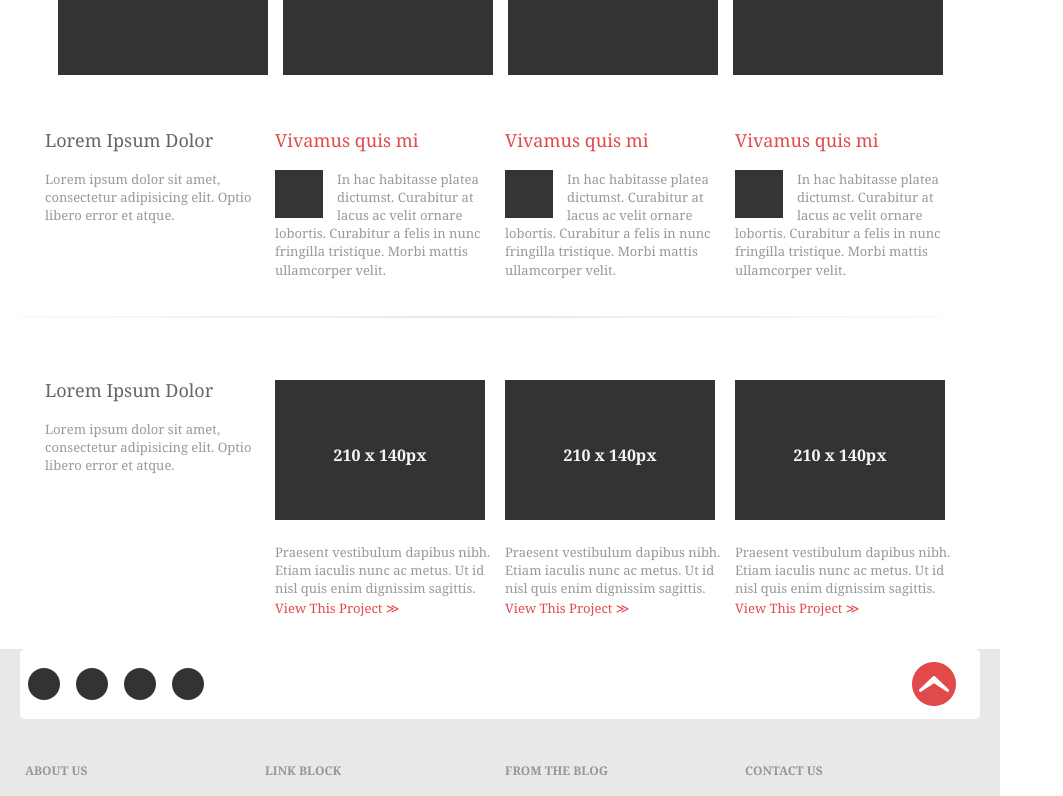
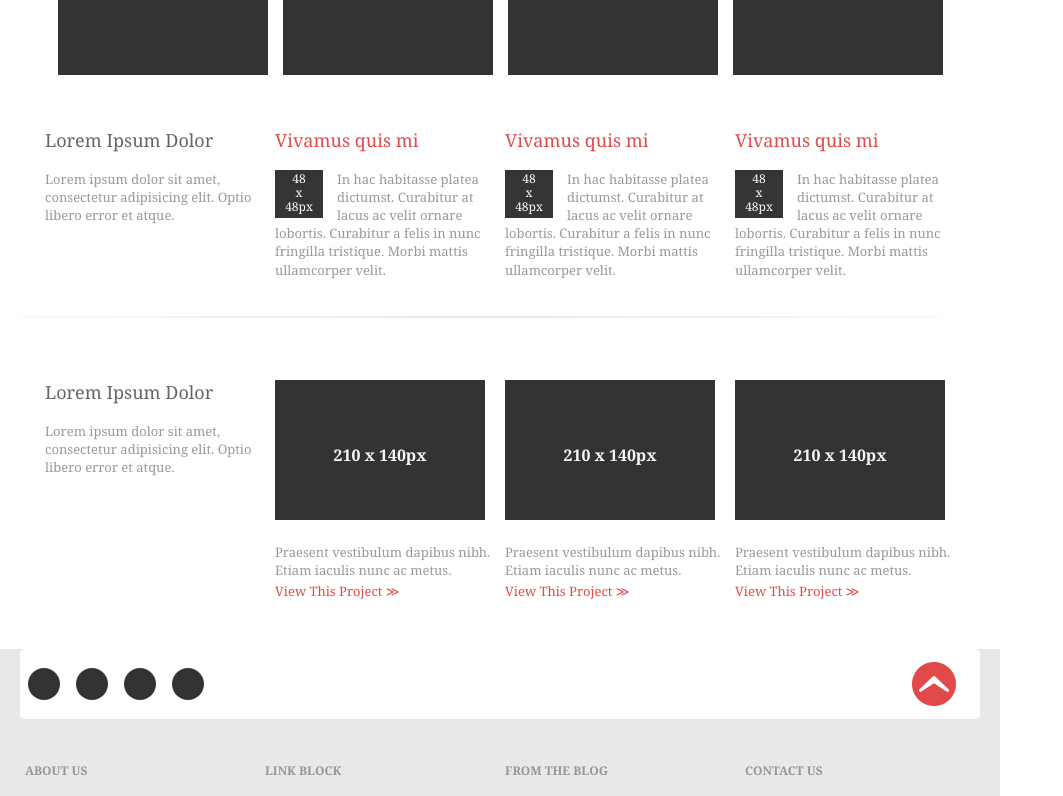
Before and after one commit to KeraSherton/Template-psd-react, a React (Create React App) app: page / in a window 1280 px wide. Shown: the part 480-1276 px from the top of the page, without its empty margins (0-1063 px from the left). Built offline with nearby package versions, Linux system fonts and the light colour scheme.

Commit message:
Refactor: services and latestWork

```diff
--- a/src/components/LatestWork.css
+++ b/src/components/LatestWork.css
@@ -5,6 +5,7 @@
   display: flex;
   justify-content: center;
   margin-top: 50px;
+  font-family: Georgia;
 }
 
 .latestWork-container {
@@ -21,15 +22,13 @@
 
 .latestWork-title {
   color: #666666;
-  font-family: Georgia;
   font-size: 18px;
-  line-height: 21.6px;
   margin-bottom: 18px;
 }
 
 .latestWork-summary {
   color: #999999;
-  font-family: Georgia;
+
   font-size: 13px;
   line-height: 18.2px;
 }
@@ -44,7 +43,6 @@
   height: 140px;
   background-color: #333333;
   color: #f8f8f8;
-  font-family: Georgia;
   font-size: 16px;
   font-weight: bold;
   text-align: center;
@@ -53,13 +51,12 @@
 
 .latestWork-describe {
   color: #999999;
-  font-family: Georgia;
   font-size: 13px;
   margin-top: 23px;
+  line-height: 18.2px;
 }
 
 .latestWork-link {
   color: #e2494b;
-  font-family: Georgia;
   font-size: 13px;
 }
--- a/src/components/LatestWork.js
+++ b/src/components/LatestWork.js
@@ -18,8 +18,7 @@ const LatestWork = () => {
             210 x 140px
           </div>
           <p className="latestWork-describe">
-            Praesent vestibulum dapibus nibh. Etiam iaculis nunc ac metus. Ut id
-            nisl quis enim dignissim sagittis.
+            Praesent vestibulum dapibus nibh. Etiam iaculis nunc ac metus.
           </p>
           <a href="./work" className="latestWork-link">
             View This Project &#8811;
@@ -30,8 +29,7 @@ const LatestWork = () => {
             210 x 140px
           </div>
           <p className="latestWork-describe">
-            Praesent vestibulum dapibus nibh. Etiam iaculis nunc ac metus. Ut id
-            nisl quis enim dignissim sagittis.
+            Praesent vestibulum dapibus nibh. Etiam iaculis nunc ac metus.
           </p>
           <a href="./work" className="latestWork-link">
             View This Project &#8811;
@@ -42,8 +40,7 @@ const LatestWork = () => {
             210 x 140px
           </div>
           <p className="latestWork-describe">
-            Praesent vestibulum dapibus nibh. Etiam iaculis nunc ac metus. Ut id
-            nisl quis enim dignissim sagittis.
+            Praesent vestibulum dapibus nibh. Etiam iaculis nunc ac metus.
           </p>
           <a href="./work" className="latestWork-link">
             View This Project &#8811;
--- a/src/components/Services.css
+++ b/src/components/Services.css
@@ -5,6 +5,7 @@
   display: flex;
   justify-content: center;
   margin-top: 50px;
+  font-family: Georgia;
 }
 
 .services-container {
@@ -22,17 +23,9 @@
 
 .services-title {
   color: #666666;
-  font-family: Georgia;
   font-size: 18px;
   line-height: 21.6px;
   margin-bottom: 18px;
-}
-
-.services-summary {
-  color: #999999;
-  font-family: Georgia;
-  font-size: 13px;
-  line-height: 18.2px;
 }
 
 .services-box {
@@ -42,7 +35,6 @@
 
 .services-box-title {
   color: #e2494b;
-  font-family: Georgia;
   font-size: 18px;
   font-weight: 400;
   line-height: 21.6px;
@@ -55,11 +47,16 @@
   background-color: #353535;
   float: left;
   margin-right: 14px;
+  text-align: center;
+  font-family: Georgia;
+  font-size: 12px;
+  line-height: 14.4px;
+  color: #ffffff;
+  padding-top: 2px;
 }
 
 .services-content {
   color: #999999;
-  font-family: Georgia;
   font-size: 13px;
   line-height: 18.2px;
 }
--- a/src/components/Services.js
+++ b/src/components/Services.js
@@ -8,7 +8,7 @@ const Services = () => {
         <div className="services-container">
           <div className="services-content-box">
             <p className="services-title">Lorem Ipsum Dolor</p>
-            <p className="services-summary">
+            <p className="services-content">
               Lorem ipsum dolor sit amet, consectetur adipisicing elit. Optio
               libero error et atque.
             </p>
@@ -16,7 +16,10 @@ const Services = () => {
 
           <div className="services-content-box">
             <p className="services-box-title">Vivamus quis mi</p>
-            <canvas className="services-icon" />
+            <div className="services-icon">
+              48
+              <br /> x <br /> 48px
+            </div>
             <p className="services-content">
               In hac habitasse platea dictumst. Curabitur at lacus ac velit
               ornare lobortis. Curabitur a felis in nunc fringilla tristique.
@@ -25,7 +28,10 @@ const Services = () => {
           </div>
           <div className="services-content-box">
             <p className="services-box-title">Vivamus quis mi</p>
-            <canvas className="services-icon" />
+            <div className="services-icon">
+              48
+              <br /> x <br /> 48px
+            </div>
             <p className="services-content">
               In hac habitasse platea dictumst. Curabitur at lacus ac velit
               ornare lobortis. Curabitur a felis in nunc fringilla tristique.
@@ -34,7 +40,10 @@ const Services = () => {
           </div>
           <div className="services-content-box">
             <p className="services-box-title">Vivamus quis mi</p>
-            <canvas className="services-icon" />
+            <div className="services-icon">
+              48
+              <br /> x <br /> 48px
+            </div>
             <p className="services-content">
               In hac habitasse platea dictumst. Curabitur at lacus ac velit
               ornare lobortis. Curabitur a felis in nunc fringilla tristique.
```
